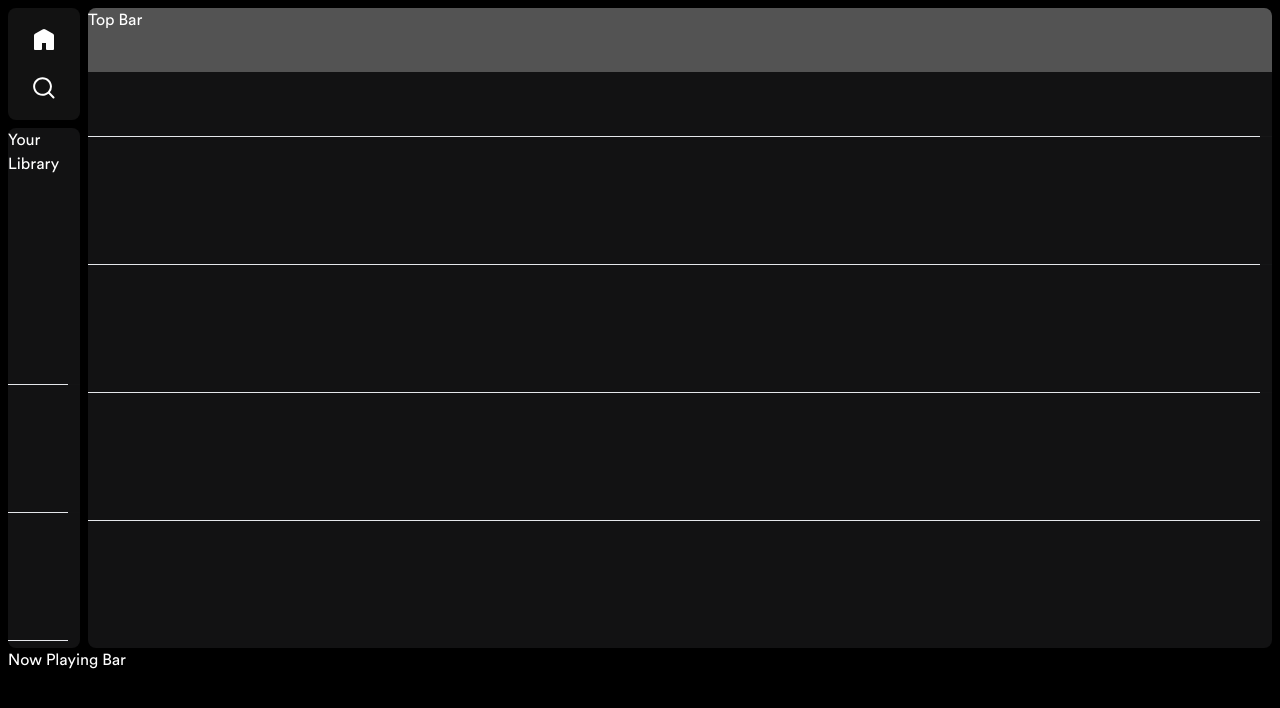
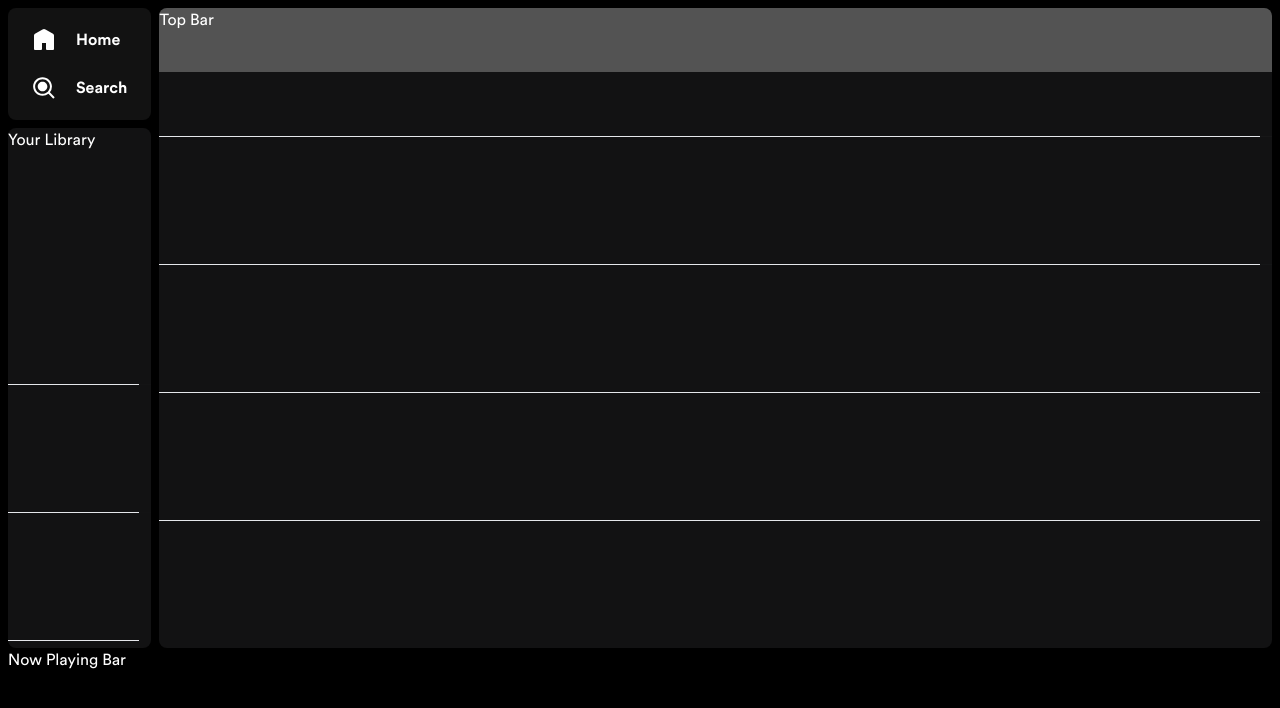
Before and after one commit to RaymarMonte/Spotify-Clone, a Next.js app: page / in a window 1280 px wide. Shown: the top 708 px of the page. Built offline with nearby package versions, Linux system fonts and the light colour scheme.

Commit message:
Added activated menu icons

```diff
--- /dev/null
+++ b/src/components/icons/activated-home-svg-path.tsx
@@ -0,0 +1,5 @@
+export function ActivatedHomeSVGPath() {
+    return (
+        <path d="M13.5 1.515a3 3 0 0 0-3 0L3 5.845a2 2 0 0 0-1 1.732V21a1 1 0 0 0 1 1h6a1 1 0 0 0 1-1v-6h4v6a1 1 0 0 0 1 1h6a1 1 0 0 0 1-1V7.577a2 2 0 0 0-1-1.732l-7.5-4.33z"></path>
+    )
+}
--- /dev/null
+++ b/src/components/icons/activated-search-svg-path.tsx
@@ -0,0 +1,6 @@
+export function ActivatedSearchSVGPath() {
+    return (
+        <path d="M15.356 10.558c0 2.623-2.16 4.75-4.823 4.75-2.664 0-4.824-2.127-4.824-4.75s2.16-4.75 4.824-4.75c2.664 0 4.823 2.127 4.823 4.75z M1.126 10.558c0-5.14 4.226-9.28 9.407-9.28 5.18 0 9.407 4.14 9.407 9.28a9.157 9.157 0 0 1-2.077 5.816l4.344 4.344a1 1 0 0 1-1.414 1.414l-4.353-4.353a9.454 9.454 0 0 1-5.907 2.058c-5.18 0-9.407-4.14-9.407-9.28zm9.407-7.28c-4.105 0-7.407 3.274-7.407 7.28s3.302 7.279 7.407 7.279 7.407-3.273 7.407-7.28c0-4.005-3.302-7.278-7.407-7.278z"></path>
+    )
+}
+// TODO: Modularize this
--- a/src/components/icons/home-svg-path.tsx
+++ b/src/components/icons/home-svg-path.tsx
@@ -1,5 +1,5 @@
 export function HomeSVGPath() {
     return (
-        <path d="M13.5 1.515a3 3 0 0 0-3 0L3 5.845a2 2 0 0 0-1 1.732V21a1 1 0 0 0 1 1h6a1 1 0 0 0 1-1v-6h4v6a1 1 0 0 0 1 1h6a1 1 0 0 0 1-1V7.577a2 2 0 0 0-1-1.732l-7.5-4.33z"></path>
+        <path d="M12.5 3.247a1 1 0 0 0-1 0L4 7.577V20h4.5v-6a1 1 0 0 1 1-1h5a1 1 0 0 1 1 1v6H20V7.577l-7.5-4.33zm-2-1.732a3 3 0 0 1 3 0l7.5 4.33a2 2 0 0 1 1 1.732V21a1 1 0 0 1-1 1h-6.5a1 1 0 0 1-1-1v-6h-3v6a1 1 0 0 1-1 1H3a1 1 0 0 1-1-1V7.577a2 2 0 0 1 1-1.732l7.5-4.33z"></path>
     )
 }
--- a/src/components/side-bar/menu/menu.tsx
+++ b/src/components/side-bar/menu/menu.tsx
@@ -1,13 +1,18 @@
 import { HomeSVGPath } from "../../icons/home-svg-path";
 import { MenuItem } from "./menu-item";
 import { SearchSVGPath } from "../../icons/search-svg-path";
+import { useState } from "react";
+import { ActivatedHomeSVGPath } from "@/components/icons/activated-home-svg-path";
+import { ActivatedSearchSVGPath } from "@/components/icons/activated-search-svg-path";
 
 export function Menu() {
+    const [isHomeActivated, setIsHomeActivated] = useState(true);
+    const [isSearchActivated, setIsSearchActivated] = useState(true);
     return (
         <div className="px-3 py-2 rounded-lg bg-[#121212]">
             <ul>
-                <MenuItem icon={<HomeSVGPath />} label="Home" isLabelShown={false} />
-                <MenuItem icon={<SearchSVGPath />} label="Search" isLabelShown={false} />
+                <MenuItem icon={isHomeActivated ? <ActivatedHomeSVGPath /> : <HomeSVGPath />} label="Home" isLabelShown={true} />
+                <MenuItem icon={isSearchActivated ? <ActivatedSearchSVGPath /> : <SearchSVGPath />} label="Search" isLabelShown={true} />
             </ul>
         </div>
     )
```
